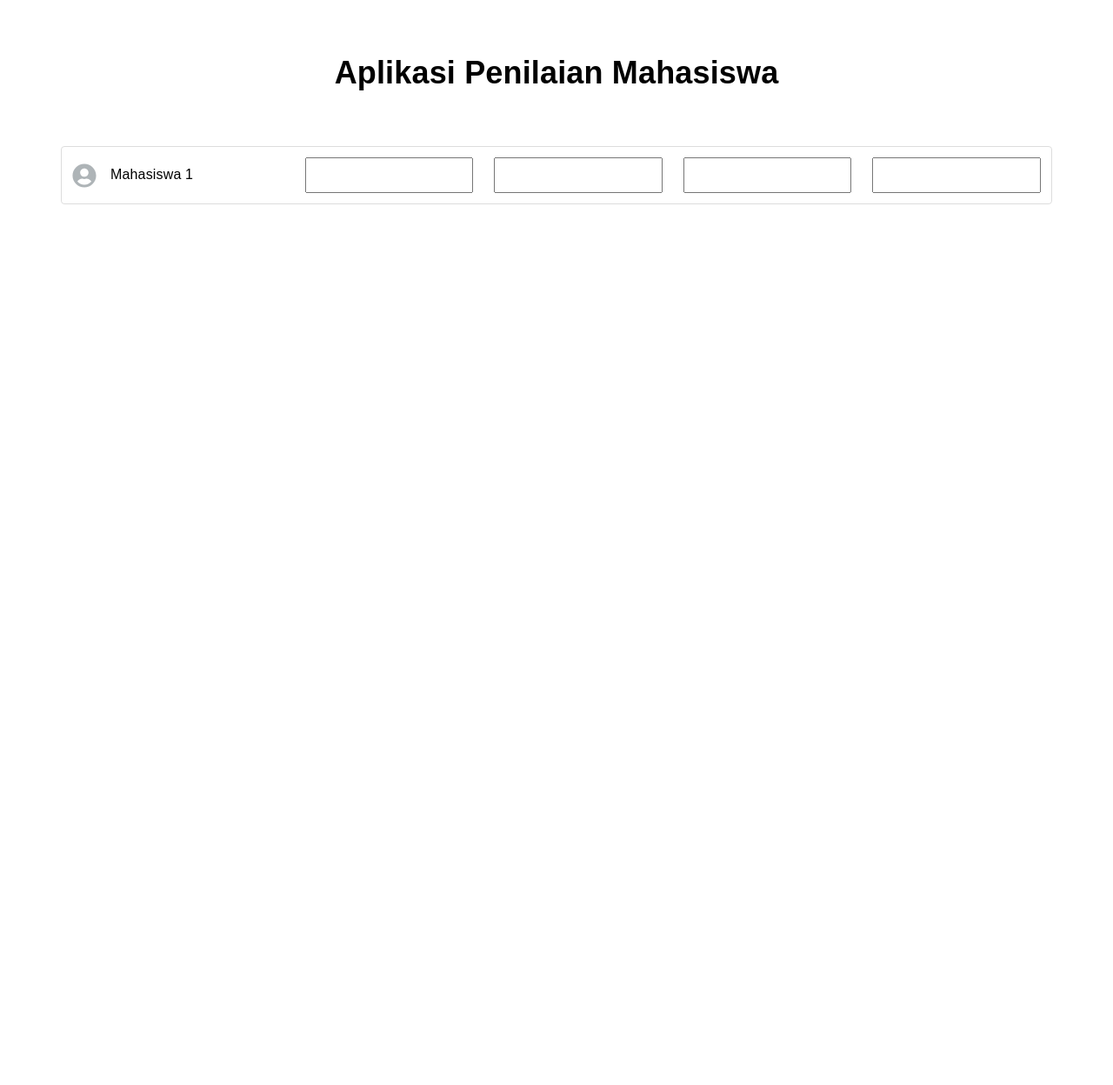
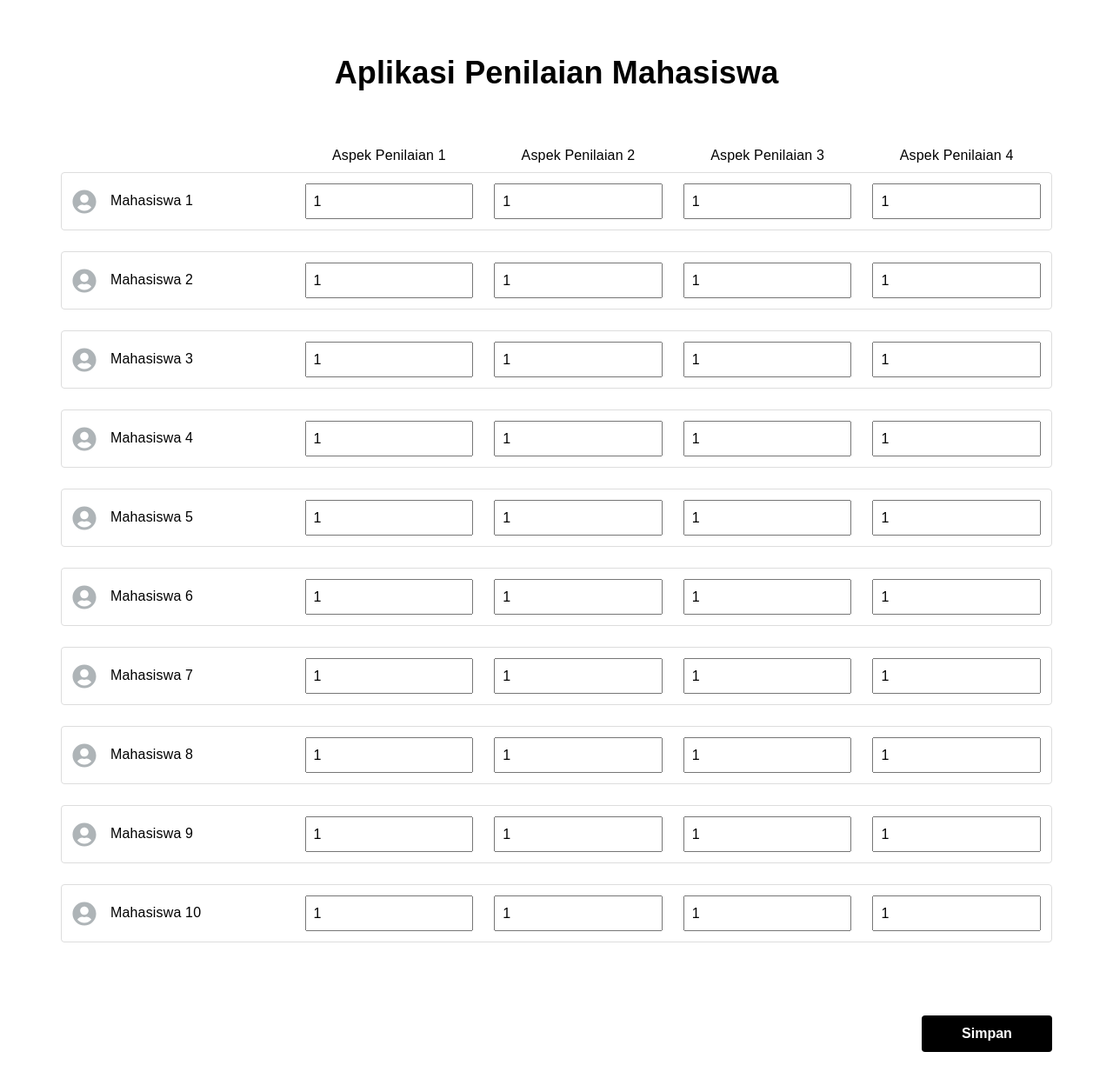
Before and after one commit to muhammadelzandiyusuf/student-assessment-app, a React (Create React App) app: page / in a window 1280 px wide. Shown: the top 1248 px of the page at 87% size. Before the commit the page ends 800 px from the top, so only its background shows below. Built offline with nearby package versions, Linux system fonts and the light colour scheme.

Commit message:
feat(form): add form assessment

```diff
--- a/src/components/InputNumber/index.tsx
+++ b/src/components/InputNumber/index.tsx
@@ -3,10 +3,12 @@ import { forwardRef, InputHTMLAttributes, ChangeEventHandler, useCallback } from
 import './styles.scss';
 
 export type BaseInputRefAttr = HTMLInputElement;
-export type BaseInputProps = InputHTMLAttributes<HTMLInputElement>;
+export type BaseInputProps = InputHTMLAttributes<HTMLInputElement> & {
+  label?: string;
+};
 
 const InputNumber = forwardRef<BaseInputRefAttr, BaseInputProps>(
-  ({ name, onChange, ...props }, ref) => {
+  ({ label, id, name, onChange, ...props }, ref) => {
     const handleChange: ChangeEventHandler<HTMLInputElement> = useCallback(
       (e) => {
         e.target.value = e.target.value.startsWith('0') ? '' : e.target.value;
@@ -25,6 +27,9 @@ const InputNumber = forwardRef<BaseInputRefAttr, BaseInputProps>(
 
     return (
       <div className='input'>
+        {label && (
+          <label id={id} htmlFor={id}>{label}</label>
+        )}
         <input
           {...props}
           type='number'
--- a/src/components/InputNumber/styles.scss
+++ b/src/components/InputNumber/styles.scss
@@ -1,6 +1,13 @@
 .input {
+  position: relative;
   display: flex;
+  flex-direction: column;
   align-items: center;
+  row-gap: 4px;
+  label {
+    position: absolute;
+    top: -100%;
+  }
   input {
     width: 100%;
     line-height: 21px;
--- a/src/pages/Home/constans.ts
+++ b/src/pages/Home/constans.ts
@@ -1,6 +1,6 @@
-import { FormValueProps } from '@/pages/Home/types';
+import { StudentAssessmentFormProps } from '@/pages/Home/types';
 
-export const FormDefaultValue: FormValueProps = {
+export const FormDefaultValue = {
   aspek_penilaian_1: {
     mahasiswa_1: '1',
     mahasiswa_2: '1',
@@ -50,3 +50,180 @@ export const FormDefaultValue: FormValueProps = {
     mahasiswa_10: '1',
   },
 }
+
+export const studentAssessmentForm: StudentAssessmentFormProps[] = [
+  {
+    name: 'Mahasiswa 1',
+    register: [
+      {
+        label: 'Aspek Penilaian 1',
+        name: 'aspek_penilaian_1.mahasiswa_1'
+      },
+      {
+        label: 'Aspek Penilaian 2',
+        name: 'aspek_penilaian_2.mahasiswa_1'
+      },
+      {
+        label: 'Aspek Penilaian 3',
+        name: 'aspek_penilaian_3.mahasiswa_1'
+      },
+      {
+        label: 'Aspek Penilaian 4',
+        name: 'aspek_penilaian_4.mahasiswa_1'
+      },
+    ],
+  },
+  {
+    name: 'Mahasiswa 2',
+    register: [
+      {
+        name: 'aspek_penilaian_1.mahasiswa_2'
+      },
+      {
+        name: 'aspek_penilaian_2.mahasiswa_2'
+      },
+      {
+        name: 'aspek_penilaian_3.mahasiswa_2'
+      },
+      {
+        name: 'aspek_penilaian_4.mahasiswa_2'
+      },
+    ],
+  },
+  {
+    name: 'Mahasiswa 3',
+    register: [
+      {
+        name: 'aspek_penilaian_1.mahasiswa_3'
+      },
+      {
+        name: 'aspek_penilaian_2.mahasiswa_3'
+      },
+      {
+        name: 'aspek_penilaian_3.mahasiswa_3'
+      },
+      {
+        name: 'aspek_penilaian_4.mahasiswa_3'
+      },
+    ],
+  },
+  {
+    name: 'Mahasiswa 4',
+    register: [
+      {
+        name: 'aspek_penilaian_1.mahasiswa_4'
+      },
+      {
+        name: 'aspek_penilaian_2.mahasiswa_4'
+      },
+      {
+        name: 'aspek_penilaian_3.mahasiswa_4'
+      },
+      {
+        name: 'aspek_penilaian_4.mahasiswa_4'
+      },
+    ],
+  },
+  {
+    name: 'Mahasiswa 5',
+    register: [
+      {
+        name: 'aspek_penilaian_1.mahasiswa_5'
+      },
+      {
+        name: 'aspek_penilaian_2.mahasiswa_5'
+      },
+      {
+        name: 'aspek_penilaian_3.mahasiswa_5'
+      },
+      {
+        name: 'aspek_penilaian_4.mahasiswa_5'
+      },
+    ],
+  },
+  {
+    name: 'Mahasiswa 6',
+    register: [
+      {
+        name: 'aspek_penilaian_1.mahasiswa_6'
+      },
+      {
+        name: 'aspek_penilaian_2.mahasiswa_6'
+      },
+      {
+        name: 'aspek_penilaian_3.mahasiswa_6'
+      },
+      {
+        name: 'aspek_penilaian_4.mahasiswa_6'
+      },
+    ],
+  },
+  {
+    name: 'Mahasiswa 7',
+    register: [
+      {
+        name: 'aspek_penilaian_1.mahasiswa_7'
+      },
+      {
+        name: 'aspek_penilaian_2.mahasiswa_7'
+      },
+      {
+        name: 'aspek_penilaian_3.mahasiswa_7'
+      },
+      {
+        name: 'aspek_penilaian_4.mahasiswa_7'
+      },
+    ],
+  },
+  {
+    name: 'Mahasiswa 8',
+    register: [
+      {
+        name: 'aspek_penilaian_1.mahasiswa_8'
+      },
+      {
+        name: 'aspek_penilaian_2.mahasiswa_8'
+      },
+      {
+        name: 'aspek_penilaian_3.mahasiswa_8'
+      },
+      {
+        name: 'aspek_penilaian_4.mahasiswa_8'
+      },
+    ],
+  },
+  {
+    name: 'Mahasiswa 9',
+    register: [
+      {
+        name: 'aspek_penilaian_1.mahasiswa_9'
+      },
+      {
+        name: 'aspek_penilaian_2.mahasiswa_9'
+      },
+      {
+        name: 'aspek_penilaian_3.mahasiswa_9'
+      },
+      {
+        name: 'aspek_penilaian_4.mahasiswa_9'
+      },
+    ],
+  },
+  {
+    name: 'Mahasiswa 10',
+    register: [
+      {
+        name: 'aspek_penilaian_1.mahasiswa_10'
+      },
+      {
+        name: 'aspek_penilaian_2.mahasiswa_10'
+      },
+      {
+        name: 'aspek_penilaian_3.mahasiswa_10'
+      },
+      {
+        name: 'aspek_penilaian_4.mahasiswa_10'
+      },
+    ],
+  },
+];
--- a/src/pages/Home/index.tsx
+++ b/src/pages/Home/index.tsx
@@ -5,7 +5,7 @@ import { FaUserCircle } from 'react-icons/fa';
 import InputNumber from '@/components/InputNumber';
 
 import { FormValueProps } from './types';
-import { FormDefaultValue } from './constans';
+import { FormDefaultValue, studentAssessmentForm } from './constans';
 import './style.scss';
 
 const Home = () => {
@@ -26,27 +26,25 @@ const Home = () => {
           <h1>Aplikasi Penilaian Mahasiswa</h1>
         </div>
         <form onSubmit={handleSubmit(onSubmit)}>
-          <div className='card'>
-            <div className='card-wrapper'>
-              <div className='card-name'>
-                <FaUserCircle size={28} color='#aeb4b7' />
-                <label>Mahasiswa 1</label>
-              </div>
-              <div className='card-form'>
-                <div className='card-form-input'>
-                  <InputNumber />
+          {studentAssessmentForm.map((item, index) => (
+            <div className='card' key={index}>
+              <div className='card-wrapper'>
+                <div className='card-name'>
+                  <FaUserCircle size={28} color='#aeb4b7' />
+                  <label>{item.name}</label>
                 </div>
-                <div className='card-form-input'>
-                  <InputNumber />
-                </div>
-                <div className='card-form-input'>
-                  <InputNumber />
-                </div>
-                <div className='card-form-input'>
-                  <InputNumber />
+                <div className='card-form'>
+                  {item.register.map((reg, number) => (
+                    <div className='card-form-input' key={number}>
+                      <InputNumber {...register(reg.name)} label={reg.label} />
+                    </div>
+                  ))}
                 </div>
               </div>
             </div>
+          ))}
+          <div className='form-button'>
+            <button type='submit'>Simpan</button>
           </div>
         </form>
       </div>
--- a/src/pages/Home/style.scss
+++ b/src/pages/Home/style.scss
@@ -8,7 +8,7 @@
     padding-right: 20px;
   }
   &-title {
-    padding: 60px 0;
+    padding: 60px 0 90px 0;
     text-align: center;
     h1 {
       font-size: 36px;
@@ -20,6 +20,7 @@
     position: relative;
     border: 1px solid #dddddd;
     border-radius: 4px;
+    margin-bottom: 24px;
     &-wrapper {
       display: flex;
       justify-content: flex-start;
@@ -45,6 +46,26 @@
       }
     }
   }
+  .form-button {
+    padding: 60px 0 120px;
+    text-align: right;
+    button {
+      background: #000000;
+      color: #FFFFFF;
+      padding: 12px;
+      width: 150px;
+      border: none;
+      font-size: 16px;
+      border-radius: 4px;
+      font-weight: 700;
+    }
+    @media (hover: hover) {
+      button:hover {
+        background: #680000;
+        cursor: pointer;
+      }
+    }
+  }
   @media only screen and (max-width: 768px) {
     &-title {
       h1 {
```
Also changed, not shown: src/pages/Home/types.ts (+20 -0 lines).
